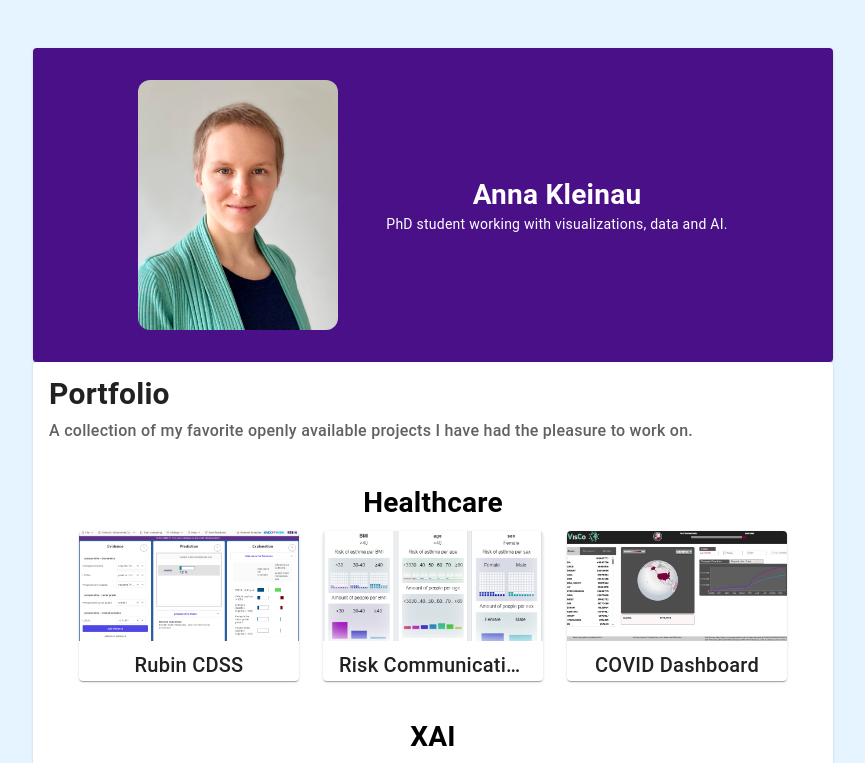
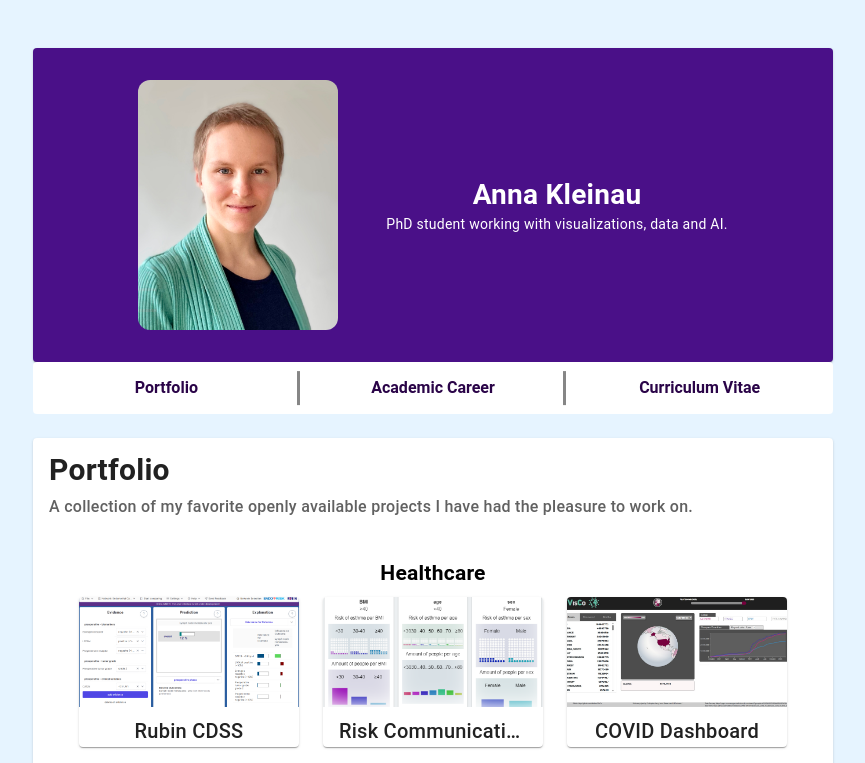
Before and after one commit to akleinau/home, a Vue app: page / in a window 1280 px wide. Shown: the top 763 px of the page, without its empty margins (207-1072 px from the left). Built offline with nearby package versions, Linux system fonts and the light colour scheme.

Commit message:
Add menu.

```diff
--- a/src/App.vue
+++ b/src/App.vue
@@ -11,13 +11,71 @@ import Cv from './components/cv.vue';
 	<v-app>
 		<v-main class="pb-10">
 			<Profile />
-      		<Portfolio />
-			<Academic />
-			<Cv />
+
+			<v-card class="section-menu-card" >
+				<nav class="section-menu" aria-label="Page sections">
+					<a href="#portfolio" class="section-link">Portfolio</a>
+					<a href="#academic" class="section-link">Academic Career </a>
+					<a href="#cv" class="section-link">Curriculum Vitae </a>
+				</nav>
+			</v-card>
+
+			<section id="portfolio" class="anchor-section">
+	      			<Portfolio />
+			</section>
+			<section id="academic" class="anchor-section">
+				<Academic />
+			</section>
+			<section id="cv" class="anchor-section">
+				<Cv />
+			</section>
 		</v-main>
 	</v-app>
 </template>
 
 <style scoped>
+.section-menu-card {
+	width: 100%;
+	max-width: 800px;
+	margin: 0 auto 24px;
+	background: #fff;
+	border: none;
+	box-shadow: none;
+}
+
+.section-menu {
+	display: flex;
+	width: 100%;
+	background: #fff;
+}
+
+.section-link {
+	flex: 1;
+	padding: 14px 16px;
+	text-align: center;
+	text-decoration: none;
+	color: #2a0448;
+	font-weight: 700;
+	position: relative;
+	transition: background-color 0.2s ease;
+}
+
+.section-link:hover {
+	background-color: #f5f0ff;
+}
+
+.section-link:not(:last-child)::after {
+	content: '';
+	position: absolute;
+	right: 0;
+	top: 50%;
+	transform: translateY(-50%);
+	height: 65%;
+	border-right: 3px solid #868686;
+}
+
+.anchor-section {
+	scroll-margin-top: 16px;
+}
 
 </style>
```
